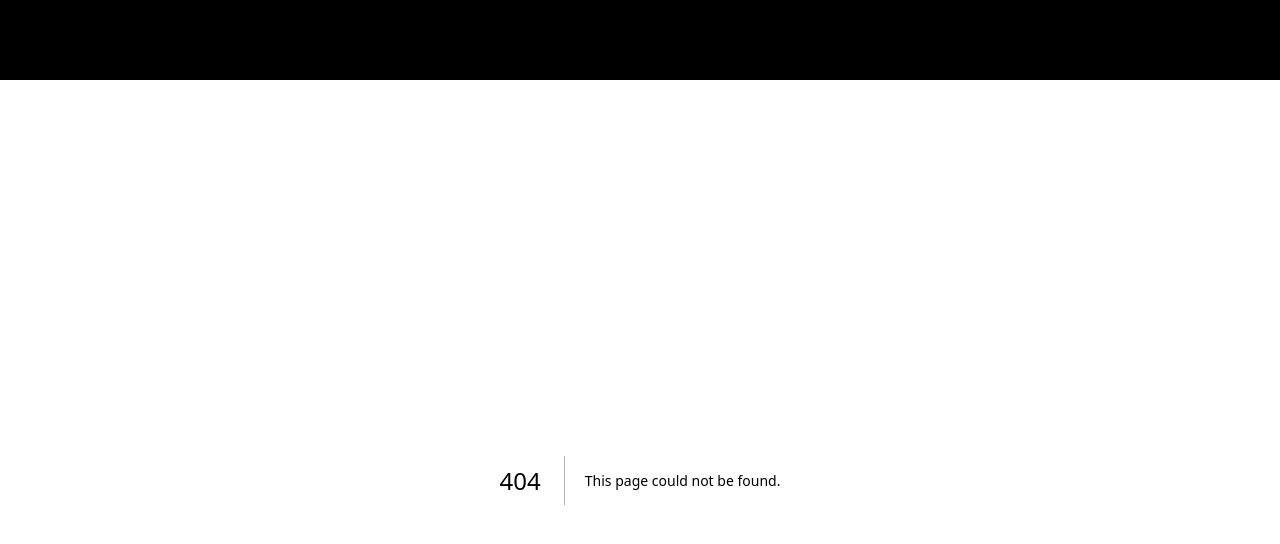
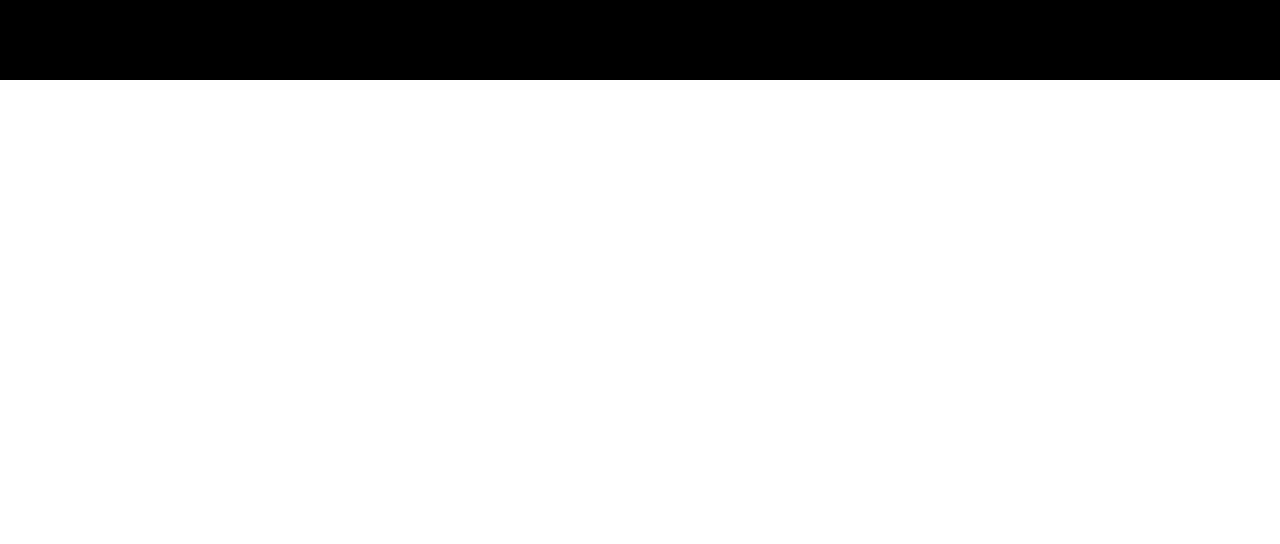
Before and after one commit to ksheyon123/physics-runner, a Next.js app: page /tutorial/collison in a window 1280 px wide. Before the commit this address had no page. Shown: the top 544 px of the page. Built offline with nearby package versions, Linux system fonts and the light colour scheme.

Commit message:
sparkles:feat before add logic

```diff
--- a/src/app/physics/drop-mass/page.tsx
+++ b/src/app/physics/drop-mass/page.tsx
@@ -64,7 +64,7 @@
         const prevPosition = mesh.position.clone();
         const dForce = dragForce(0.47, 1.225, 1, prevVel.y);
 
-        const force = calForce(dForce, prevPosition);
+        const force = calForce(dForce);
         const acc = calAcceleration(force);
         const newVel = calVelocity(prevVel, acc);
 
--- /dev/null
+++ b/src/app/tutorial/collison/page.tsx
@@ -0,0 +1,30 @@
+import { RefObject, useEffect, useRef, useState } from "react";
+import styled from "styled-components";
+
+const Page = () => {
+  const canvasRef = useRef<HTMLDivElement>();
+
+  const [isMounted, setIsMounted] = useState<boolean>(false);
+
+  useEffect(() => {
+    setIsMounted(true);
+  }, []);
+
+  useEffect(() => {}, []);
+
+  return (
+    <StyledDrawer
+      $width={window.innerWidth}
+      $height={window.innerHeight - 80}
+      ref={canvasRef as RefObject<HTMLDivElement>}
+    />
+  );
+};
+
+const StyledDrawer = styled.div<{ $width?: number; $height?: number }>`
+  position: relative;
+  width: ${(props) => `${props.$width}px` || "100%"};
+  height: ${(props) => `${props.$height}px` || "100%"};
+`;
+
+export default Page;
```
Also changed, not shown: src/components/NavigationView/NavigationView.tsx (+13 -2 lines), src/constants/index.ts (+10 -5 lines).
